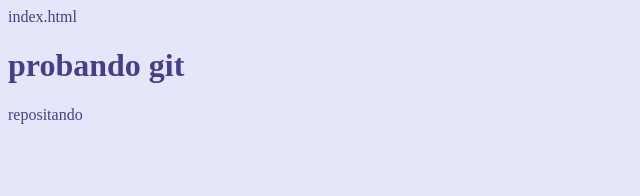
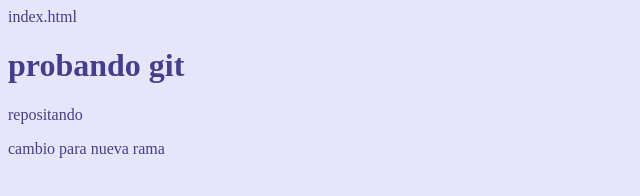
Before and after one commit to Skunyeed/dawentorno, a plain HTML site: page index.html in a window 1280 px wide. Shown: the whole page, without its empty margins (0-640 px from the left). Drawn offline with Linux system fonts and the light colour scheme.

Commit message:
nuevos cambios

```diff
--- a/index.html
+++ b/index.html
@@ -9,5 +9,6 @@
 <body>
 <h1>probando git</h1>
 <p>repositando </p>
+<p>cambio para nueva rama</p>
 </body>
 </html>
```
